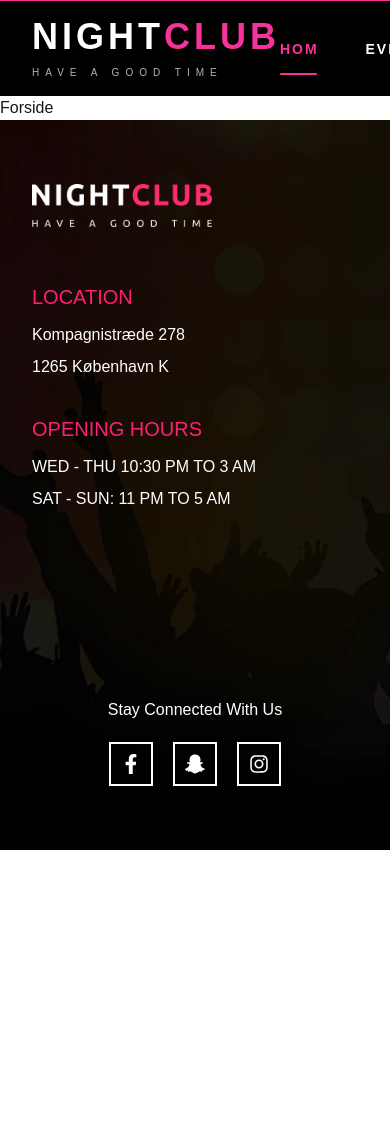
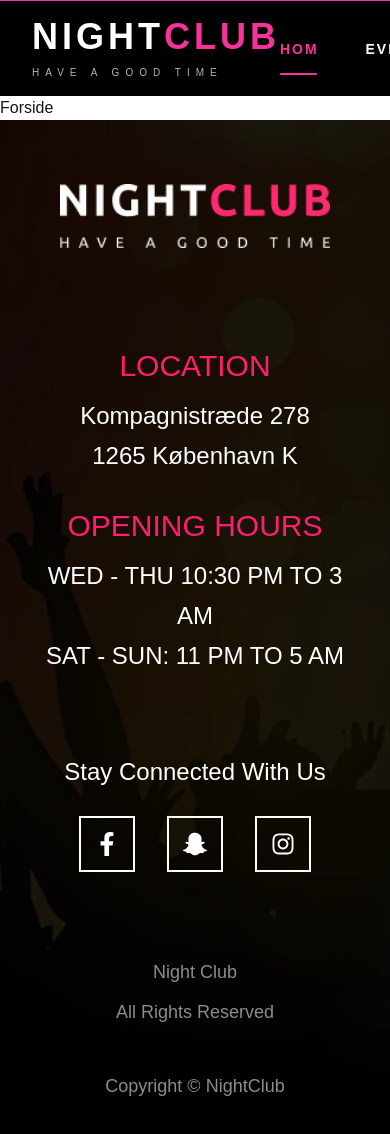
Before and after one commit to Nightclub-3semEksamen/3sem-eksamen, a Next.js app in the folder 3sem-eksamen/: page / in a window 390 px wide. Shown: the top 1134 px of the page. Before the commit the page ends 850 px from the top, so only its background shows below. Built offline with nearby package versions, Linux system fonts and the light colour scheme.

Commit message:
footer mobil version kodet

```diff
--- a/3sem-eksamen/components/Footer.tsx
+++ b/3sem-eksamen/components/Footer.tsx
@@ -15,8 +15,8 @@ export default function Footer() {
 
         <div className="grid grid-cols-1 gap-14 lg:grid-cols-[1.3fr_1fr_1fr] lg:gap-20">
 
-          <section>
-        <div className="mb-14">
+          <section className="text-center lg:text-left">
+        <div className="mb-25 flex justify-center lg:mb-14 lg:justify-start">
   <Link
     href="/"
     aria-label="Go to homepage"
@@ -27,18 +27,18 @@ export default function Footer() {
       alt="Night Club logo"
       width={180}
       height={90}
-      className="block h-auto w-[180px]"
+      className="block h-auto w-[270px] lg:w-[180px]"
       priority={false}
     />
   </Link>
 </div>
 
             <div className="mb-8">
-              <h3 className="mb-2 text-xl font-medium text-[oklch(0.65_0.25_8)]">
+              <h3 className="mb-3 text-3xl font-medium text-[oklch(0.65_0.25_8)] lg:mb-2 lg:text-xl">
                 LOCATION
               </h3>
 
-              <p className="text-base font-medium leading-8">
+              <p className="text-2xl font-medium leading-10 lg:text-base lg:leading-8">
                 Kompagnistræde 278
                 <br />
                 1265 København K
@@ -46,11 +46,11 @@ export default function Footer() {
             </div>
 
             <div>
-              <h3 className="mb-2 text-xl font-medium text-[oklch(0.65_0.25_8)]">
+              <h3 className="mb-3 text-3xl font-medium text-[oklch(0.65_0.25_8)] lg:mb-2 lg:text-xl">
                 OPENING HOURS
               </h3>
 
-              <p className="text-base font-medium leading-8">
+              <p className="text-2xl font-medium leading-10 lg:text-base lg:leading-8">
                 WED - THU 10:30 PM TO 3 AM
                 <br />
                 SAT - SUN: 11 PM TO 5 AM
@@ -149,42 +149,47 @@ export default function Footer() {
         </div>
 
 
-        <div className="mt-auto grid grid-cols-1 items-end gap-8 lg:grid-cols-3">
-          <p className="hidden text-sm font-medium text-[oklch(0.64_0_0)] lg:block">
-            Night Club - All Rights Reserved
+       <div className="mt-20 grid grid-cols-1 items-center gap-10 text-center lg:mt-auto lg:grid-cols-3 lg:items-end lg:gap-10">
+  <p className="order-2 text-lg font-medium leading-10 text-[oklch(0.64_0_0)] lg:order-1 lg:text-left lg:text-sm lg:leading-normal">
+    Night Club
+    <br className="lg:hidden" />
+    <span className="hidden lg:inline"> - </span>
+    All Rights Reserved
   </p>
 
-          <div className="text-center">
-            <p className="mb-5 text-base font-medium">Stay Connected With Us</p>
+  <div className="order-1 text-center lg:order-2">
+    <p className="mb-7 text-2xl font-medium lg:mb-5 lg:text-base">
+      Stay Connected With Us
+    </p>
 
-            <div className="flex justify-center gap-5">
+    <div className="mb-10 flex justify-center gap-8 lg:mb-0 lg:gap-5">
       <a
         href="#"
         aria-label="Facebook"
-                className="flex h-11 w-11 items-center justify-center border-2 border-white text-sm transition hover:border-[oklch(0.65_0.25_8)] hover:text-[oklch(0.65_0.25_8)] focus-visible:outline-2 focus-visible:outline-offset-4 focus-visible:outline-[oklch(0.65_0.25_8)]"
+        className="flex h-14 w-14 items-center justify-center border-2 border-white text-white transition hover:border-[oklch(0.65_0.25_8)] hover:text-[oklch(0.65_0.25_8)] focus-visible:outline-2 focus-visible:outline-offset-4 focus-visible:outline-[oklch(0.65_0.25_8)] lg:h-11 lg:w-11"
       >
-               <FaFacebookF className="h-5 w-5" />
+        <FaFacebookF className="h-6 w-6 lg:h-5 lg:w-5" />
       </a>
 
       <a
         href="#"
         aria-label="Snapchat"
-                className="flex h-11 w-11 items-center justify-center border-2 border-white text-sm transition hover:border-[oklch(0.65_0.25_8)] hover:text-[oklch(0.65_0.25_8)] focus-visible:outline-2 focus-visible:outline-offset-4 focus-visible:outline-[oklch(0.65_0.25_8)]"
+        className="flex h-14 w-14 items-center justify-center border-2 border-white text-white transition hover:border-[oklch(0.65_0.25_8)] hover:text-[oklch(0.65_0.25_8)] focus-visible:outline-2 focus-visible:outline-offset-4 focus-visible:outline-[oklch(0.65_0.25_8)] lg:h-11 lg:w-11"
       >
-                <FaSnapchatGhost className="h-5 w-5" />
+        <FaSnapchatGhost className="h-6 w-6 lg:h-5 lg:w-5" />
       </a>
 
       <a
         href="#"
         aria-label="Instagram"
-                className="flex h-11 w-11 items-center justify-center border-2 border-white text-sm transition hover:border-[oklch(0.65_0.25_8)] hover:text-[oklch(0.65_0.25_8)] focus-visible:outline-2 focus-visible:outline-offset-4 focus-visible:outline-[oklch(0.65_0.25_8)]"
+        className="flex h-14 w-14 items-center justify-center border-2 border-white text-white transition hover:border-[oklch(0.65_0.25_8)] hover:text-[oklch(0.65_0.25_8)] focus-visible:outline-2 focus-visible:outline-offset-4 focus-visible:outline-[oklch(0.65_0.25_8)] lg:h-11 lg:w-11"
       >
-                <FaInstagram className="h-5 w-5" />
+        <FaInstagram className="h-6 w-6 lg:h-5 lg:w-5" />
       </a>
     </div>
   </div>
 
-          <p className="hidden text-right text-sm font-medium text-[oklch(0.64_0_0)] lg:block">
+  <p className="order-3 text-lg font-medium text-[oklch(0.64_0_0)] lg:text-right lg:text-sm">
     Copyright © NightClub
   </p>
 </div>
```
Lines whose indentation alone changed are shown as unchanged.
